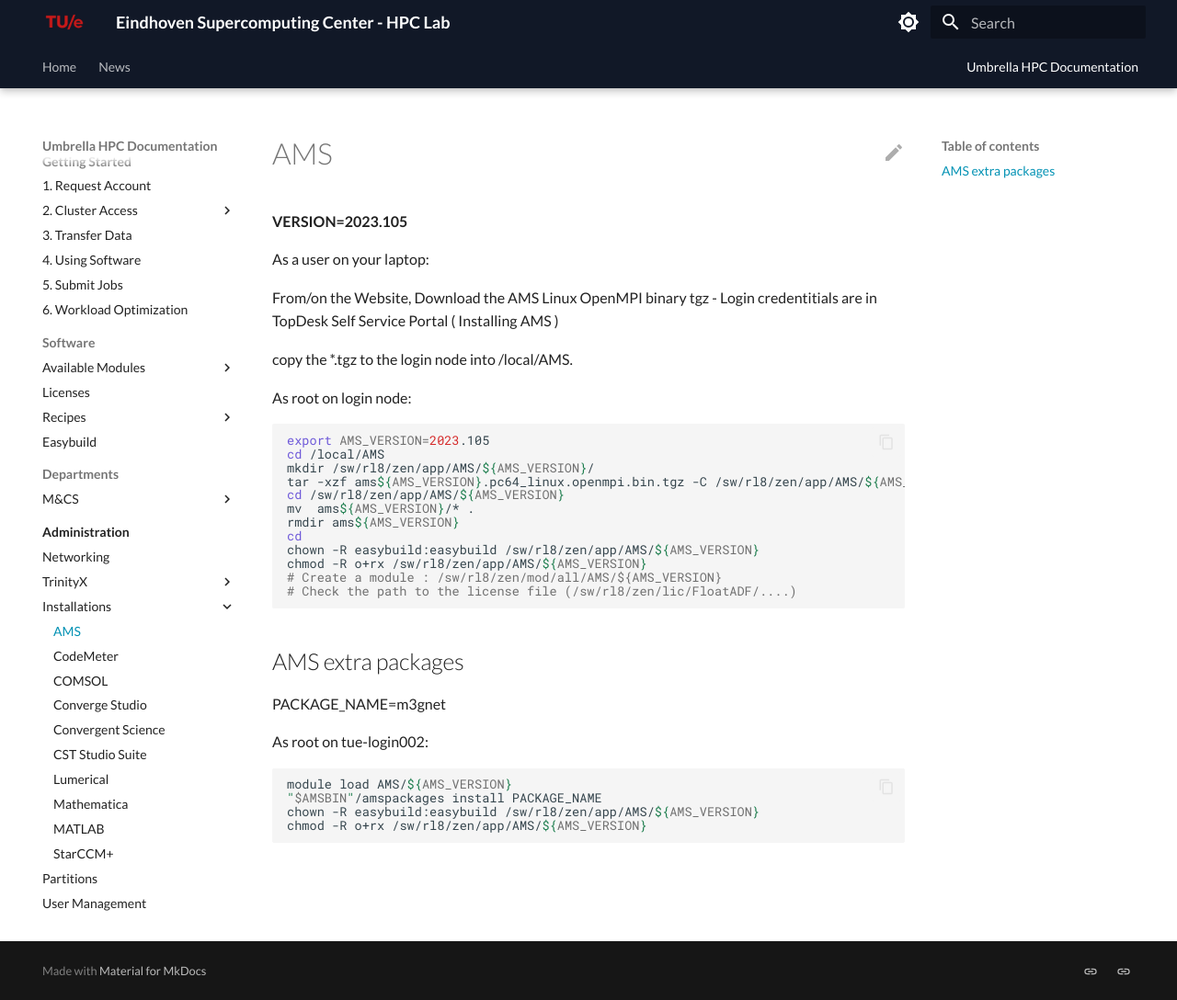
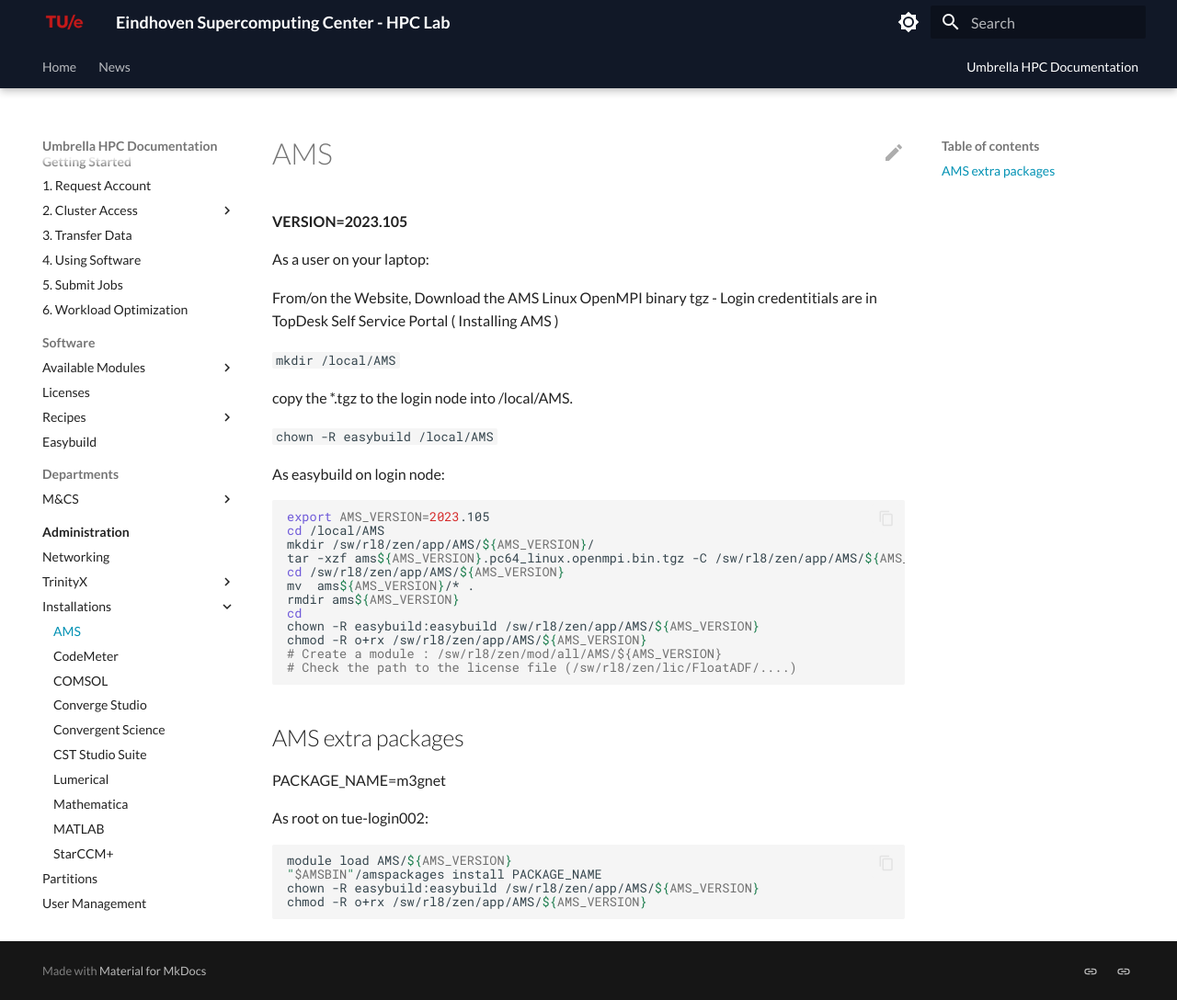
Before and after one commit to gferhpc/supercomputing.tue.nl, an MkDocs documentation site: the page built from pages/documentation/administration/installations/ams.md, in a window 1280 px wide and 1088 px high. Shown: the whole window at 92% size. Built offline with MkDocs 1.6.1 and Material for MkDocs 9.7.7, drawn with Linux system fonts in a browser that asks for light colours.

Commit message:
Update ams.md

````diff
--- a/pages/documentation/administration/installations/ams.md
+++ b/pages/documentation/administration/installations/ams.md
@@ -6,9 +6,13 @@
 
 From/on the Website, Download the AMS Linux OpenMPI binary tgz - Login credentitials are in TopDesk Self Service Portal ( Installing AMS )
 
+`mkdir /local/AMS`
+
 copy the *.tgz to the login node into /local/AMS.
 
-As root on login node:
+`chown -R easybuild /local/AMS`
+
+As easybuild on login node:
 
 ```shell
 export AMS_VERSION=2023.105
````
